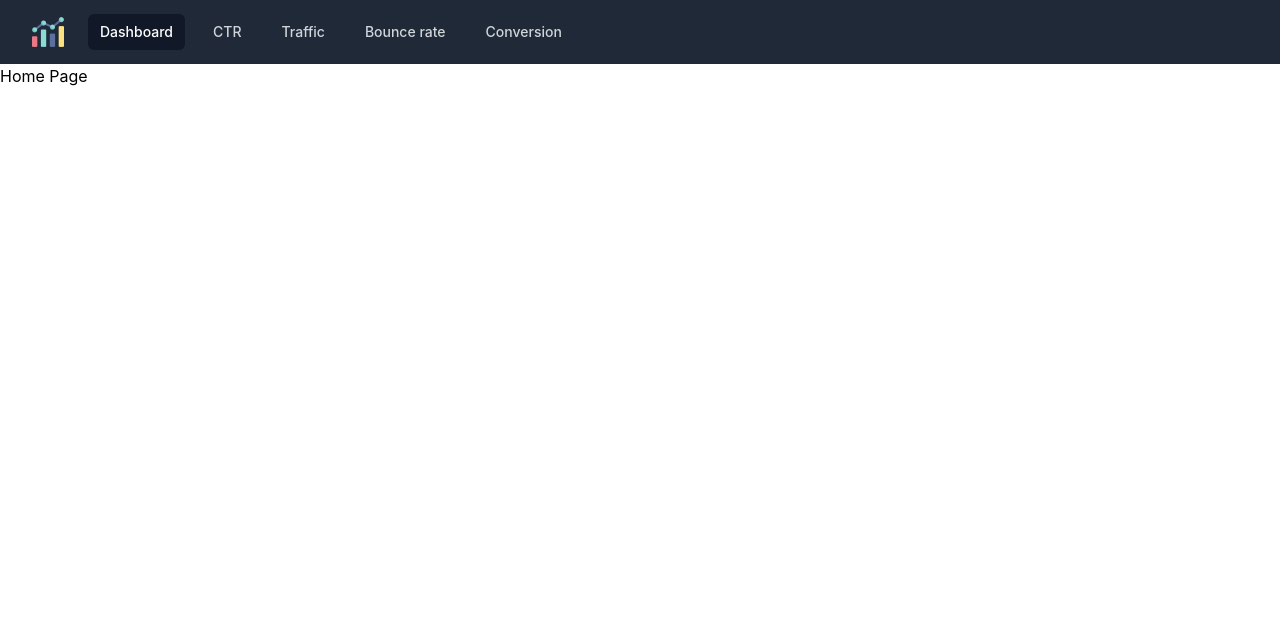
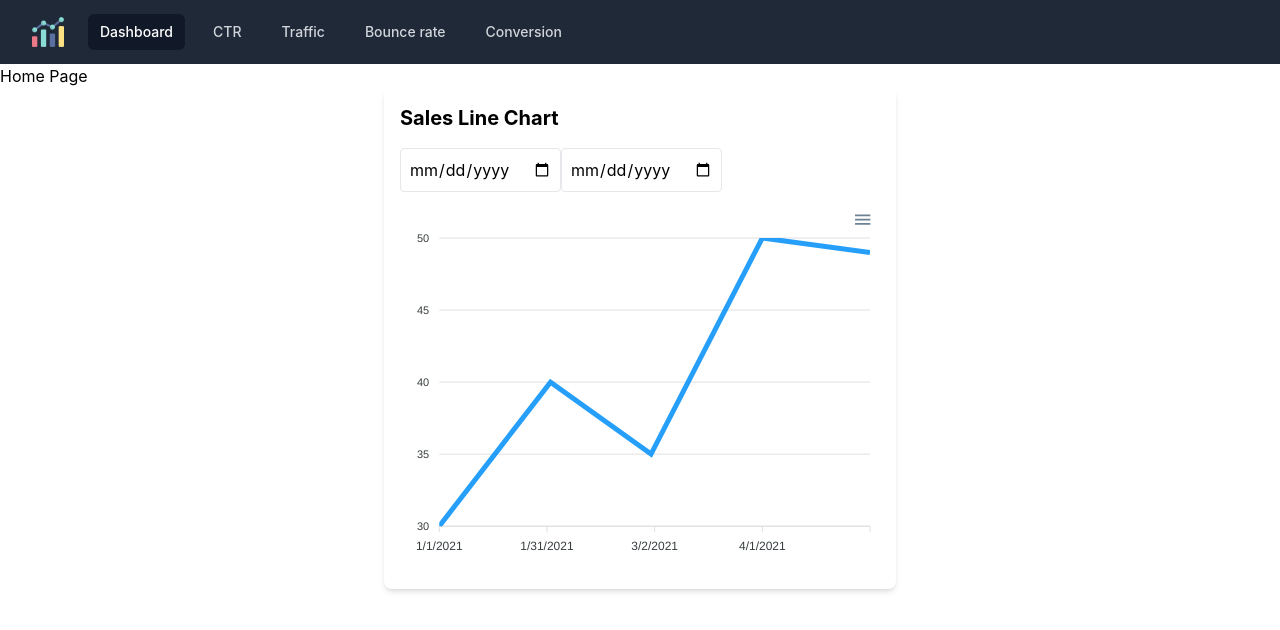
Before and after one commit to elenavigo/metrics-app, a React (Create React App) app in the folder frontend/: page / in a window 1280 px wide. Shown: the top 630 px of the page. Built offline with nearby package versions, Linux system fonts and the light colour scheme; the HTML template or start-up script is replaced by a standard one.

Commit message:
Add library for chart visualization

```diff
--- a/frontend/package.json
+++ b/frontend/package.json
@@ -10,8 +10,10 @@
     "@types/node": "^16.18.118",
     "@types/react": "^18.3.12",
     "@types/react-dom": "^18.3.1",
+    "apexcharts": "^3.54.1",
     "axios": "^1.7.7",
     "react": "^18.3.1",
+    "react-apexcharts": "^1.5.0",
     "react-dom": "^18.3.1",
     "react-router-dom": "^6.27.0",
     "react-scripts": "5.0.1",
--- /dev/null
+++ b/frontend/src/components/line-chart.tsx
@@ -0,0 +1,61 @@
+import React, { useState } from 'react';
+import Chart from 'react-apexcharts';
+import { ApexOptions } from 'apexcharts'; // Import ApexOptions
+
+export const LineChart = () => {
+    const [dateRange, setDateRange] = useState<[Date, Date]>([new Date('2021-01-01'), new Date('2021-05-01')]);
+
+    const data = [
+        { x: new Date('2021-01-01').getTime(), y: 30 },
+        { x: new Date('2021-02-01').getTime(), y: 40 },
+        { x: new Date('2021-03-01').getTime(), y: 35 },
+        { x: new Date('2021-04-01').getTime(), y: 50 },
+        { x: new Date('2021-05-01').getTime(), y: 49 },
+    ];
+
+    const filteredData = data.filter(d => d.x >= dateRange[0].getTime() && d.x <= dateRange[1].getTime());
+
+    const chartOptions: ApexOptions = { // Explicitly set the type here
+        chart: {
+            type: 'line', // This should be a specific type, like 'line'
+            zoom: { enabled: false },
+        },
+        xaxis: {
+            type: 'datetime',
+            labels: {
+                formatter: function(value: string) {
+                    return new Date(value).toLocaleDateString(); // Format date for display
+                }
+            }
+        },
+        tooltip: {
+            x: {
+                format: 'dd MMM yyyy',
+            }
+        }
+    };
+
+    const series = [
+        {
+            name: 'Sales',
+            data: filteredData
+        }
+    ];
+
+    return (
+        <div className="max-w-lg mx-auto p-4 bg-white rounded-lg shadow-md">
+            <h2 className="text-xl font-bold mb-4">Sales Line Chart</h2>
+            <input
+                type="date"
+                onChange={e => setDateRange([new Date(e.target.value), dateRange[1]])}
+                className="mb-2 p-2 border rounded"
+            />
+            <input
+                type="date"
+                onChange={e => setDateRange([dateRange[0], new Date(e.target.value)])}
+                className="mb-4 p-2 border rounded"
+            />
+            <Chart options={chartOptions} series={series} type="line" height={350} />
+        </div>
+    );
+};
--- a/frontend/src/pages/dashboard.tsx
+++ b/frontend/src/pages/dashboard.tsx
@@ -1,5 +1,6 @@
 import React from 'react';
+import { LineChart } from '../components/line-chart';
 
 export const Dashboard: React.FC = () => {
-    return <h1>Home Page</h1>;
+    return (<div> <h1>Home Page</h1> <LineChart /></div>);
 };
--- a/frontend/src/shared/header.tsx
+++ b/frontend/src/shared/header.tsx
@@ -26,7 +26,7 @@ export const Header: FC<PropsWithChildren> = () => {
                 <div className="hidden sm:ml-6 sm:block">
                 <div className="flex space-x-4">
                   {routes.map((route) => (
-                    <NavLink
+                  <NavLink
                     key={route.title}
                     to={route.path}
                     className={({ isActive }) =>
```
Also changed, not shown: 1 other file (tests, documents, lock files or other folders).
